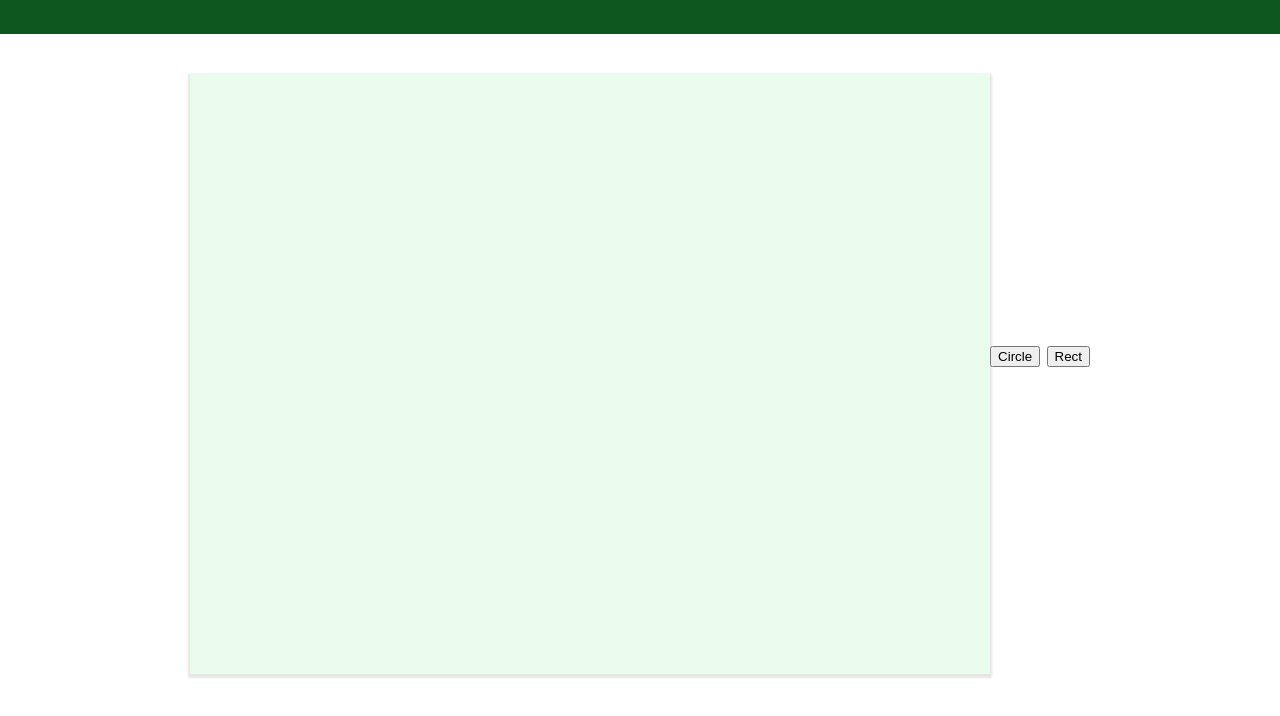
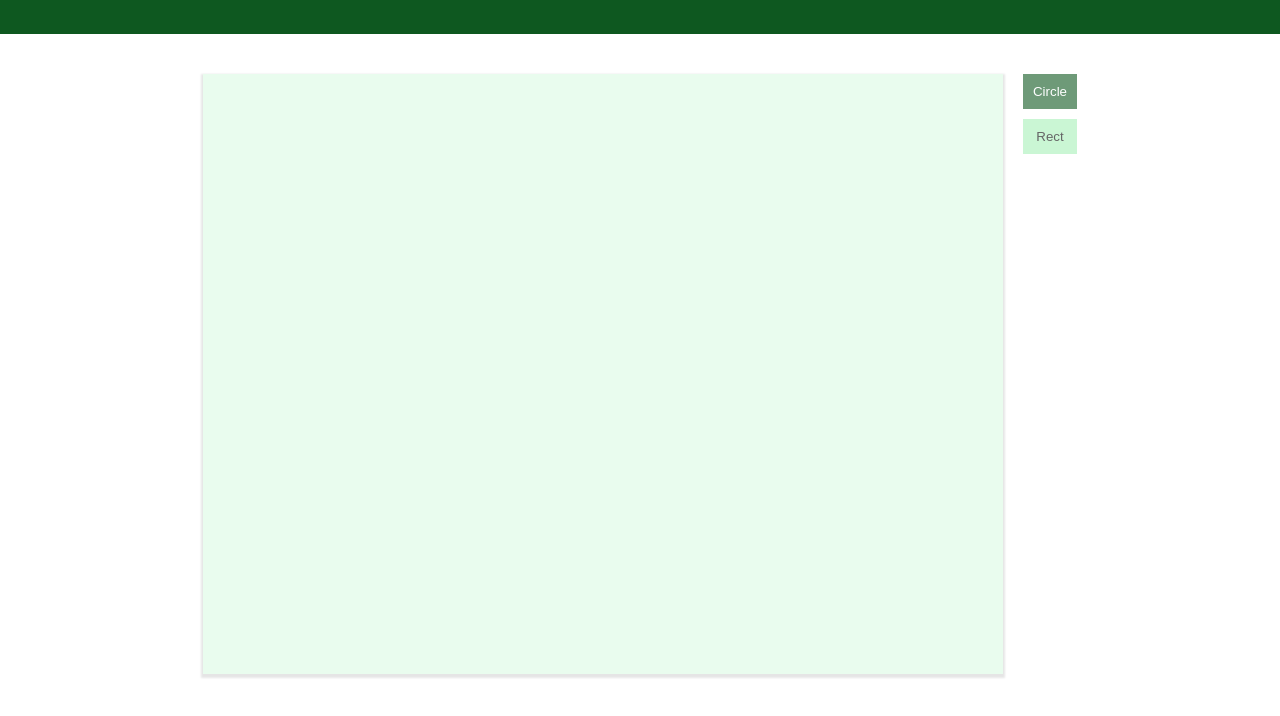
Before and after one commit to j-toscani/quicksketchcanvas, a website with bundled scripts: page index.html in a window 1280 px wide. Shown: the part 86-802 px from the top of the page. Built offline with nearby package versions, Linux system fonts and the light colour scheme.

Commit message:
add button styles and handle button activity

```diff
--- a/src/lib/Canvas.ts
+++ b/src/lib/Canvas.ts
@@ -44,11 +44,14 @@ export default class Canvas {
 
   set active(value: keyof DrawOptions) {
     this.drawOptions[this._active].deselect();
+    this.setButtonActivity(this._active, false);
 
     if (Object.prototype.hasOwnProperty.call(this.drawOptions, value)) {
       this.drawOptions[value].select();
       this._active = value
     }
+
+    this.setButtonActivity(value);
   }
 
   updatePosition(e: MouseEvent):void {
@@ -58,14 +61,22 @@ export default class Canvas {
     }
   }
 
+  setButtonActivity(key: keyof DrawOptions, active = true):void {
+    const button = document.querySelector(`[data-drawable=${key}]`);
+
+    if(button){
+      button.classList[active ? "add" : "remove"]("active");
+    }
+  }
+
   draw(): void {
-    console.log(this.active)
     const drawable = this.drawOptions[this.active];
     drawable.draw(this.clickPosition);
   }
 
   init():string {
     this.drawOptions[this.active].select();
+    this.active = this._active;
     return this._active
   }
 }
--- a/style.css
+++ b/style.css
@@ -27,13 +27,15 @@ body {
   grid-template-columns: 1fr;
   grid-template-rows: 15vh 1fr 20vh;
 }
+main {
+  margin-top: 2rem;
+}
 h1 {
   font-weight: 600;
 }
 
 canvas {
   background-color: var(--color-500);
-  margin-top: 2rem;
   box-shadow: 0px 2px 2px 2px rgba(0, 0, 0, 0.1);
 }
 
@@ -47,3 +49,38 @@ header {
   justify-content: center;
   align-items: center;
 }
+
+canvas + aside {
+  display: flex;
+  flex-flow: column;
+
+  margin-left: 1rem;
+  height: 100%;
+}
+
+aside > button {
+  margin-bottom: 0.5rem;
+}
+
+aside > button:last-of-type {
+  margin-bottom: 0;
+}
+
+.drawable-button {
+  border: none;
+  cursor: pointer;
+  padding: 0.5rem;
+  background: var(--color-400);
+  opacity: 0.6;
+
+  transition: all 0.2s ease-out;
+}
+
+.drawable-button:hover {
+  opacity: 1;
+}
+
+.drawable-button.active {
+  color: white;
+  background-color: var(--color-100);
+}
```
